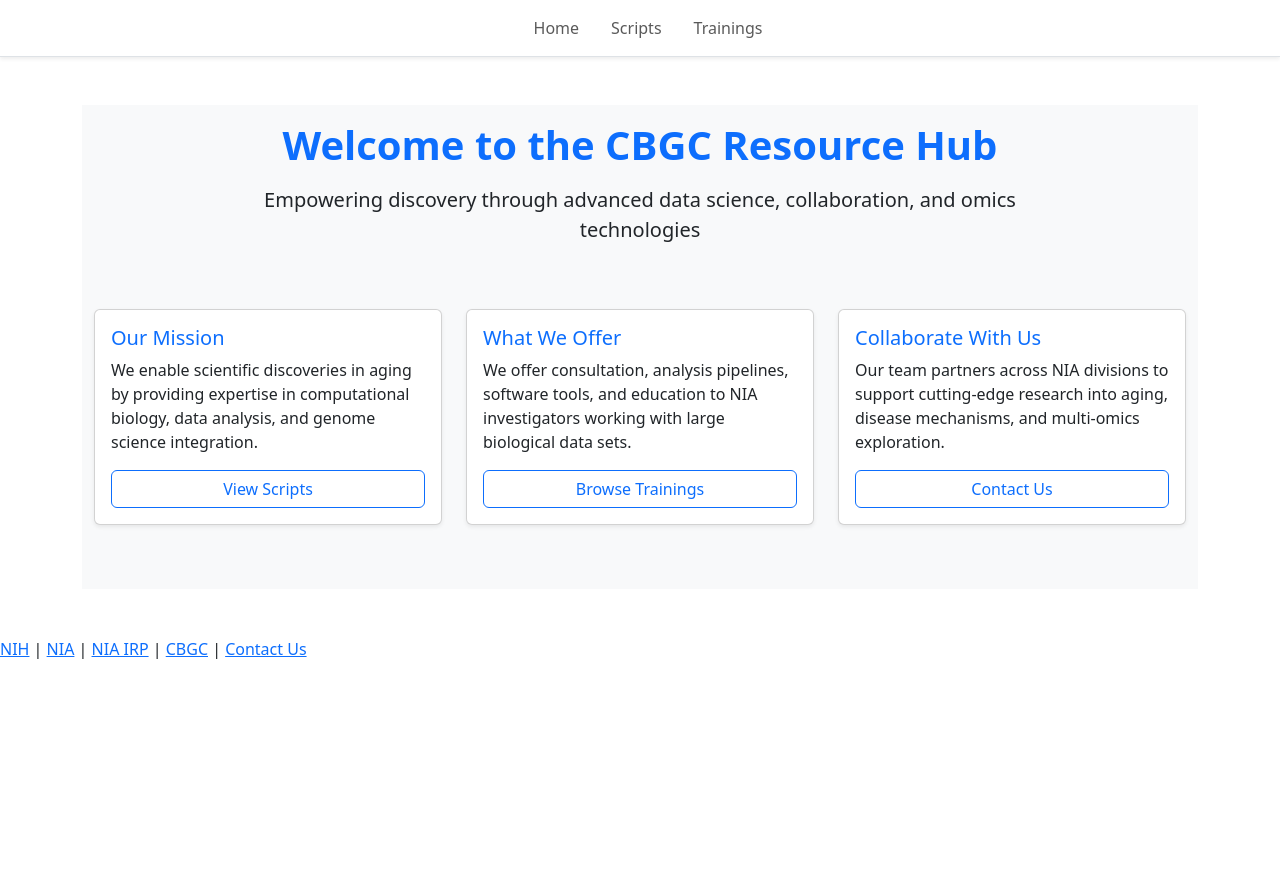
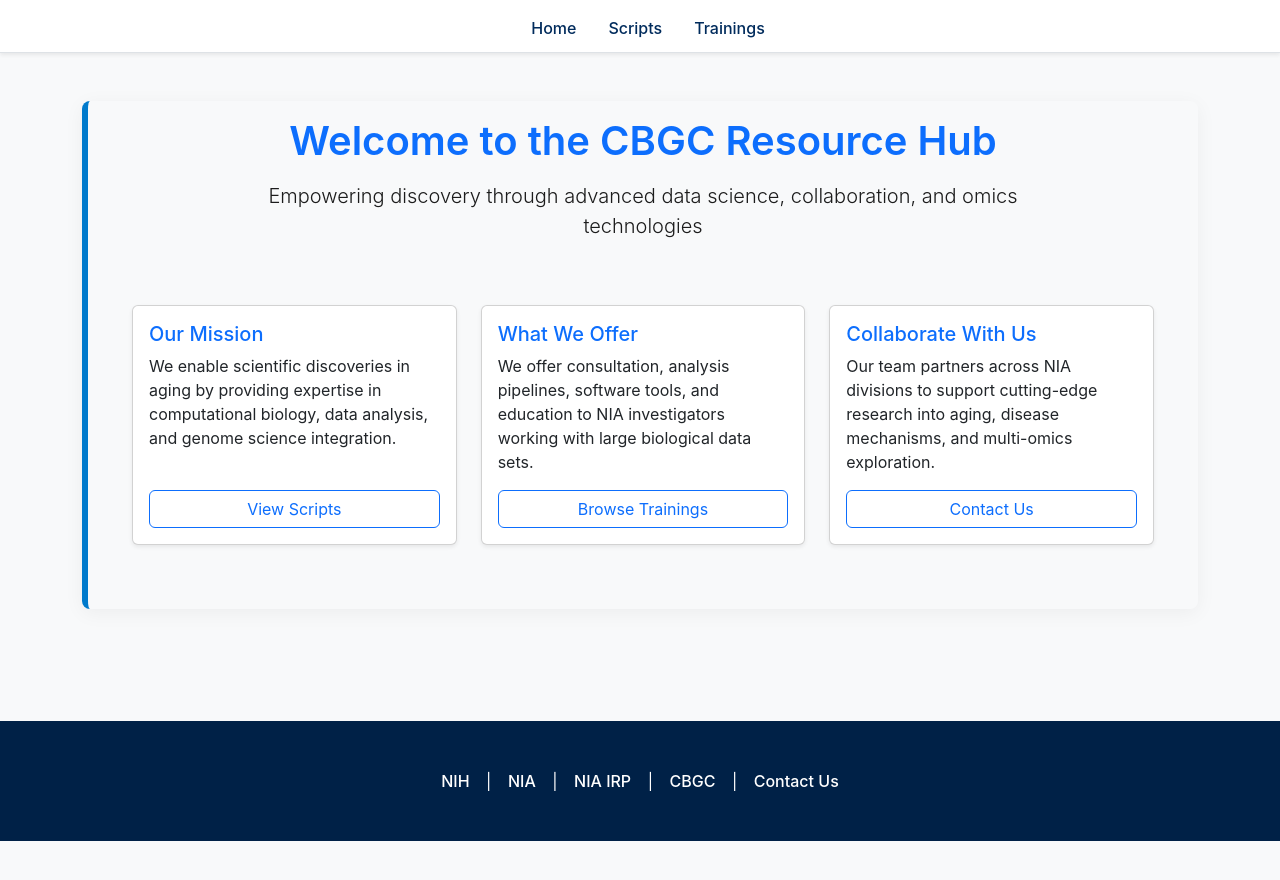
Before and after one commit to niairpnih/niairpnih.github.io, a Jekyll site: the page built from index.md, in a window 1280 px wide. Shown: the top 880 px of the page. Built offline with Jekyll 4.4.1, drawn with Linux system fonts in a browser that asks for light colours.

Commit message:
This at least worked at some point

```diff
--- a/_layouts/default.html
+++ b/_layouts/default.html
@@ -5,8 +5,8 @@
   <meta name="viewport" content="width=device-width, initial-scale=1.0"/>
   <title>{{ page.title }}</title>
   <link href="https://cdn.jsdelivr.net/npm/bootstrap@5.3.2/dist/css/bootstrap.min.css" rel="stylesheet" />
-  <link rel="stylesheet" href="{{ site.baseurl }}/assets/css/style.css">
-  <link rel="icon" type="image/x-icon" href="{{ site.baseurl }}/img/favicon.ico">
+  <link rel="stylesheet" href="../assets/css/style.css">
+  <link rel="icon" type="image/x-icon" href="../img/favicon.ico">
   <link href="https://unpkg.com/aos@2.3.4/dist/aos.css" rel="stylesheet">
 </head>
 <body>
--- /dev/null
+++ b/_sass/main.scss
@@ -0,0 +1,6 @@
+@import "base";
+@import "layout";
+@import "components";
+@import "animations";
+@import "utilities";
+@import "sections";
--- a/assets/css/style.scss
+++ b/assets/css/style.scss
@@ -1,6 +1,3 @@
-@import "base";
-@import "layout";
-@import "components";
-@import "animations";
-@import "utilities";
-@import "sections";
+---
+---
+@use "../_sass/main.scss"
```
Also changed, not shown: 3 other files.
